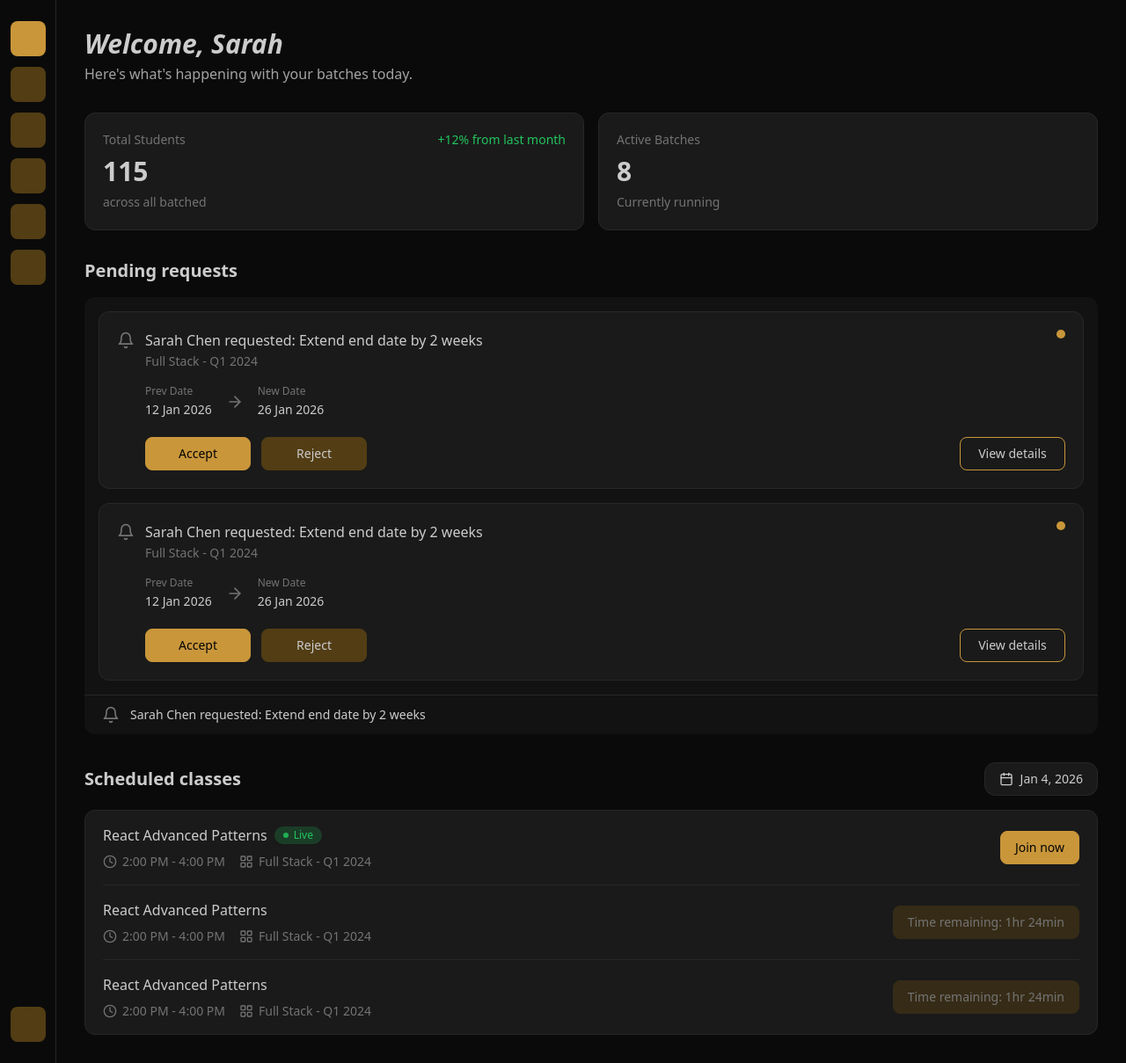
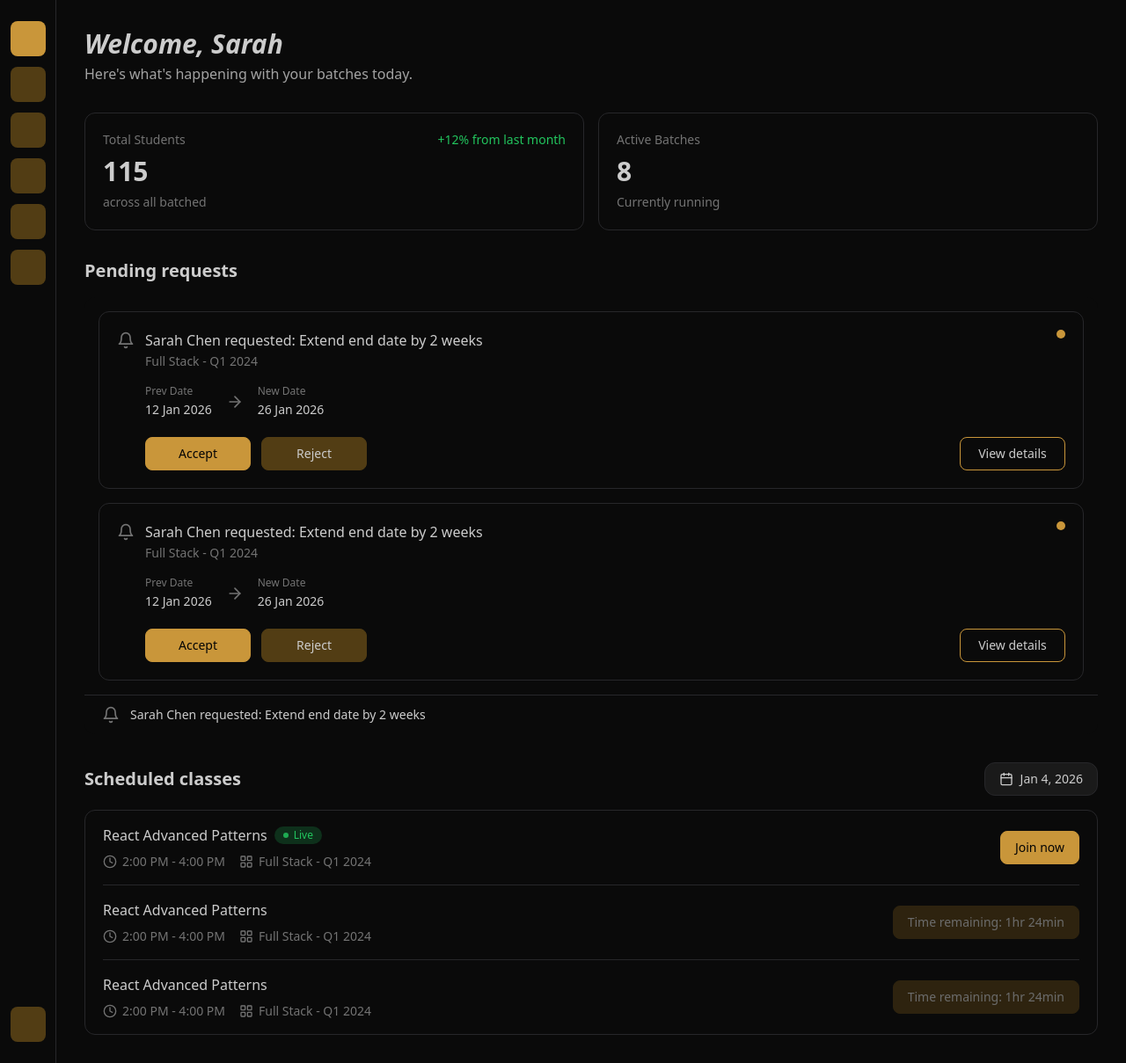
Before and after one commit to akxr-in/akxr-frontend, a Next.js app in the folder frontend/: page /control-panel/admin in a window 1280 px wide. Shown: the whole page at 88% size. Built offline with nearby package versions, Linux system fonts and the light colour scheme.

Commit message:
style: update background classes for card components to use new card color variable

```diff
--- a/frontend/app/control-panel/admin/page.tsx
+++ b/frontend/app/control-panel/admin/page.tsx
@@ -28,7 +28,7 @@ const StatCard = ({ title, value, subtitle, badge }: StatCardProps) => {
   };
 
   return (
-    <div className="bg-bg-secondary border border-border-default rounded-lg p-5 flex-1">
+    <div className="bg-bg-card border border-border-default rounded-lg p-5 flex-1">
       <div className="flex items-start justify-between">
         <span className="text-text-muted text-sm">{title}</span>
         {badge && (
@@ -72,7 +72,7 @@ const RequestCard = ({
   onViewDetails,
 }: RequestCardProps) => {
   return (
-    <div className="bg-bg-secondary border border-border-default rounded-lg p-5 relative">
+    <div className="bg-bg-card border border-border-default rounded-lg p-5 relative">
       {isNew && (
         <div className="absolute top-5 right-5">
           <div className="w-2.5 h-2.5 rounded-full bg-brand" />
@@ -319,7 +319,7 @@ export default function AdminDashboard() {
           <h2 className="text-xl font-semibold text-text-primary mb-4">
             Pending requests
           </h2>
-          <div className="bg-bg-secondary/50 rounded-lg overflow-hidden">
+          <div className="bg-bg-card/50 rounded-lg overflow-hidden">
             <div className="space-y-4 p-4">
               {pendingRequests.map((request) => (
                 <RequestCard
@@ -357,7 +357,7 @@ export default function AdminDashboard() {
               {selectedDate}
             </button>
           </div>
-          <div className="bg-bg-secondary border border-border-default rounded-lg px-5">
+          <div className="bg-bg-card border border-border-default rounded-lg px-5">
             {scheduledClasses.map((classItem) => (
               <ScheduledClassCard
                 key={classItem.id}
```
